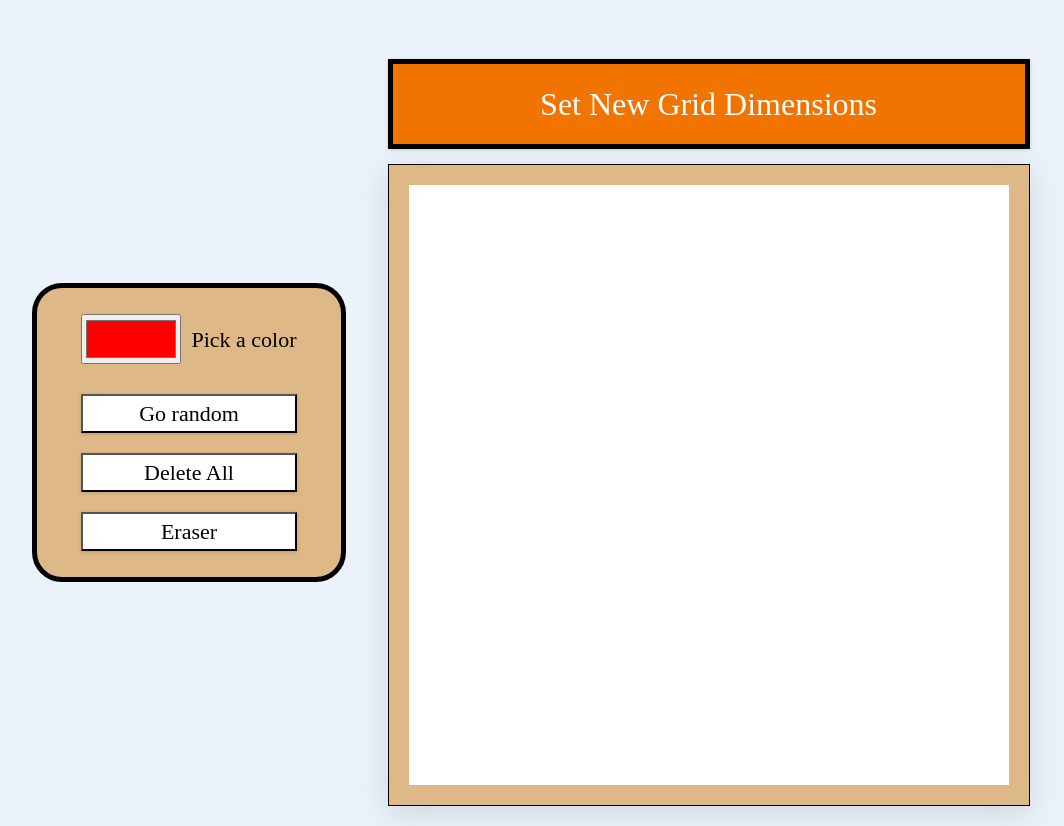
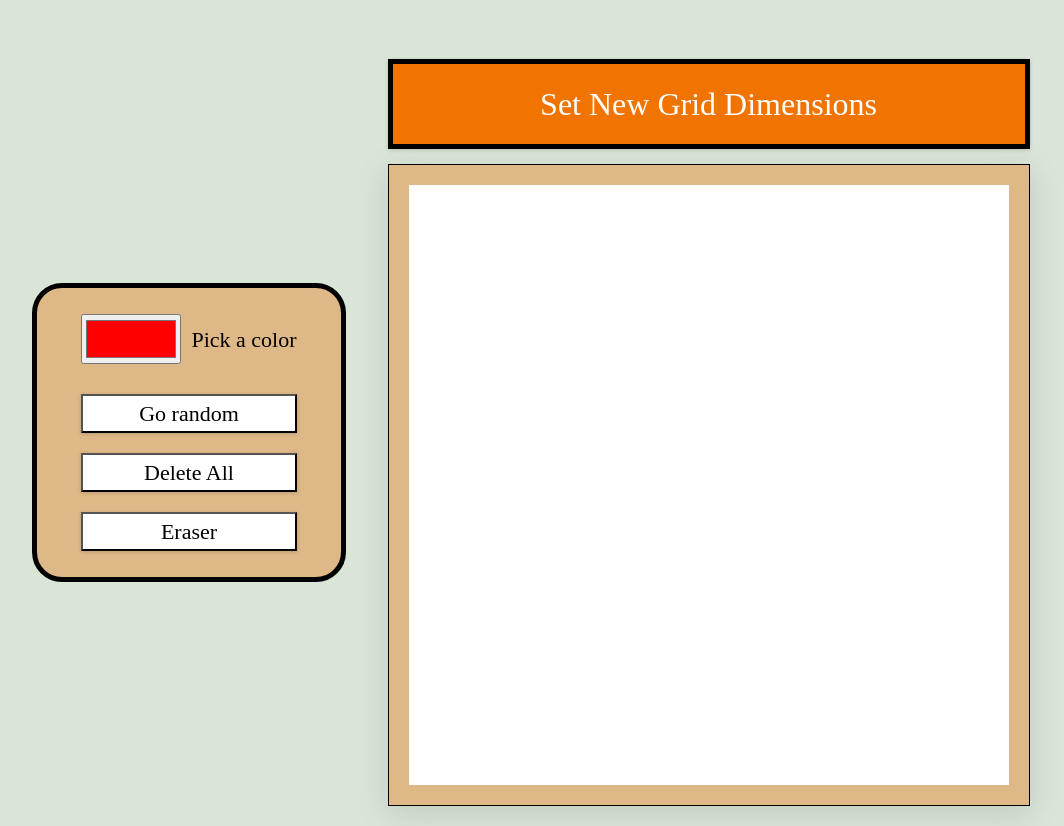
Before and after one commit to dagimchi/TOP-ETCH-A-SKETCH, a plain HTML site: page index.html in a window 1280 px wide. Shown: the part 100-926 px from the top of the page, without its empty margins (109-1173 px from the left). Drawn offline with Linux system fonts and the light colour scheme; a web font is replaced by a local one.

Commit message:
Change bg color of body

```diff
--- a/css/style.css
+++ b/css/style.css
@@ -20,7 +20,7 @@
 body {
   line-height: 1.5;
   -webkit-font-smoothing: antialiased;
-  background-color: #ebf2fa;
+  background-color: #d9e5d6;
   padding: 20px;
 }
 /*
```
